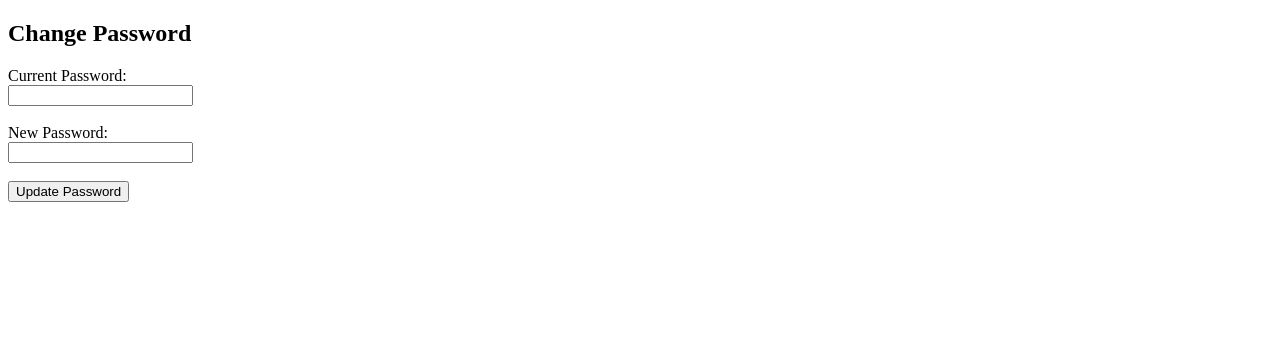
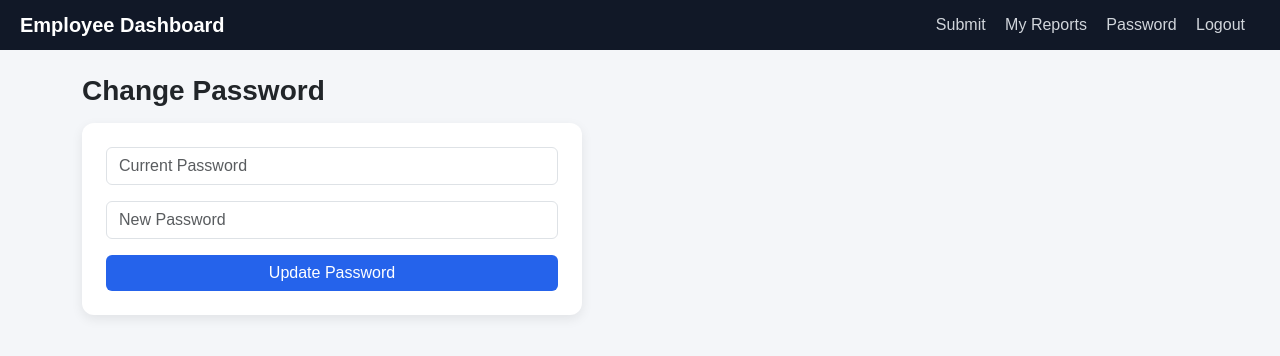
Before and after one commit to CorvusCodeReview/employee-dashboard, a Flask app: page /change_password in a window 1280 px wide. Shown: the top 356 px of the page. Run offline with Flask 3, Linux system fonts and the light colour scheme; the visitor is signed in with stand-in values (Sample User, id 1).

Commit message:
Update change_password.html

```diff
--- a/templates/change_password.html
+++ b/templates/change_password.html
@@ -1,21 +1,25 @@
-<!DOCTYPE html>
-<html>
-<head>
-    <title>Change Password</title>
-</head>
-<body>
+{% extends 'base.html' %}
 
-<h2>Change Password</h2>
+{% block content %}
+
+<h3 class="page-title">Change Password</h3>
+
+<div class="card p-4" style="max-width: 500px;">
 
 <form method="POST">
-    <label>Current Password:</label><br>
-    <input type="password" name="current_password" required><br><br>
 
-    <label>New Password:</label><br>
-    <input type="password" name="new_password" required><br><br>
+<input type="password" name="current_password" class="form-control mb-3" placeholder="Current Password">
 
-    <button type="submit">Update Password</button>
+<input type="password" name="new_password" class="form-control mb-3" placeholder="New Password">
+
+{% if error %}
+<p class="text-danger">{{ error }}</p>
+{% endif %}
+
+<button class="btn btn-primary w-100">Update Password</button>
+
 </form>
 
-</body>
-</html>
+</div>
+
+{% endblock %}
```
